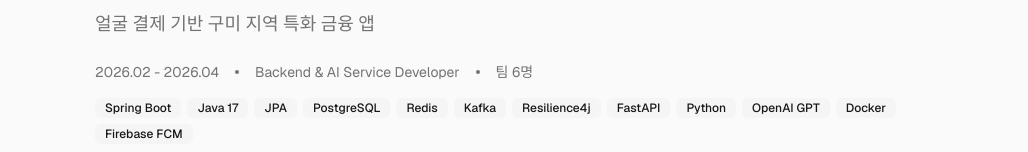
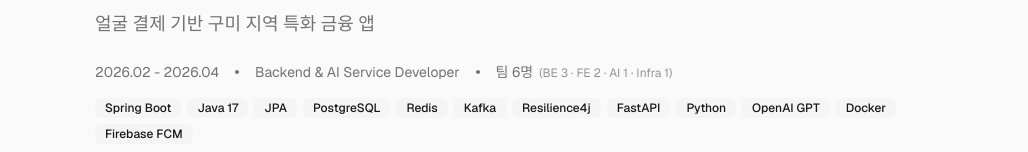
Before and after one commit to KnD0715/portfolio, a Next.js app: page /projects/naeda in a window 1280 px wide. Shown: the part 202-354 px from the top of the page, without its empty margins (121-1149 px from the left). Built offline with nearby package versions, Linux system fonts and the light colour scheme.

Commit message:
feat: 팀 구성 표시 추가 및 프로젝트 데이터 정비

```diff
--- a/src/app/projects/[slug]/page.tsx
+++ b/src/app/projects/[slug]/page.tsx
@@ -53,7 +53,14 @@ export default async function ProjectPage({ params }: Props) {
           <span className="h-1 w-1 rounded-full bg-muted-foreground" />
           <span>{project.role}</span>
           <span className="h-1 w-1 rounded-full bg-muted-foreground" />
-          <span>팀 {project.teamSize}명</span>
+          <span>
+            팀 {project.teamSize}명
+            {project.teamComposition && (
+              <span className="ml-1.5 text-xs opacity-75">
+                ({project.teamComposition.map((c) => `${c.role} ${c.count}`).join(" · ")})
+              </span>
+            )}
+          </span>
         </div>
 
         <div className="mt-4 flex flex-wrap gap-1.5">
--- a/src/data/projects/medichart.ts
+++ b/src/data/projects/medichart.ts
@@ -8,6 +8,10 @@ export const medichart: Project = {
     "바쁜 일상으로 건강을 놓치는 현대인들을 위한 질병 예측 및 건강진단서 해석 플랫폼입니다. 로그인/회원가입 시스템과 건강진단서 OCR 해석 기능의 백엔드를 담당했습니다.",
   period: "2024.07 - 2024.08",
   teamSize: 6,
+  teamComposition: [
+    { role: "BE", count: 4 },
+    { role: "FE", count: 2 },
+  ],
   role: "Backend Developer",
   thumbnail: "/images/projects/medichart-thumbnail.png",
   techStack: [
--- a/src/data/projects/naeda.ts
+++ b/src/data/projects/naeda.ts
@@ -8,6 +8,12 @@ export const naeda: Project = {
     "페이스페이(FacePay)로 결제할 때마다 포인트가 쌓이고, AI가 소비를 분석해주고, 모은 포인트로 구미 지역 할인권을 교환하는 지역 특화 금융 앱입니다. RBA 리스크 기반 인증, FDS 이상 거래 탐지, SSAFY 금융 API 5종 이상 연동을 담당했으며, RAG 기반 AI 챗봇 토미봇을 풀스택으로 구현했습니다.",
   period: "2026.02 - 2026.04",
   teamSize: 6,
+  teamComposition: [
+    { role: "BE", count: 3 },
+    { role: "FE", count: 2 },
+    { role: "AI", count: 1 },
+    { role: "Infra", count: 1 },
+  ],
   role: "Backend & AI Service Developer",
   thumbnail: "/images/projects/naeda-thumbnail.png",
   techStack: [
--- a/src/data/projects/spacearcade.ts
+++ b/src/data/projects/spacearcade.ts
@@ -8,7 +8,11 @@ export const spacearcade: Project = {
     "닉네임만 입력하면 최대 100명이 동시 접속해 미니게임을 라운드로 진행하고 최종 랭킹을 가리는 마리오 파티형 실시간 경쟁 플랫폼입니다. GitLab-Jenkins-Docker 기반 멀티 서버 CI/CD 파이프라인 구축, Nginx ip_hash 로드밸런싱 설계, Prometheus+Grafana 모니터링 운영, 미니게임 2종 개발을 담당했습니다.",
   period: "2026.04 - 2026.05",
   teamSize: 6,
-  role: "Infra & FullStack Developer",
+  teamComposition: [
+    { role: "Game Dev", count: 6 },
+    { role: "Infra", count: 1 },
+  ],
+  role: "Infra & Game Developer",
   thumbnail: "/images/projects/spacearcade-thumbnail.png",
   techStack: [
     "Jenkins",
@@ -29,12 +33,11 @@ export const spacearcade: Project = {
   features: [
     "GitLab → Jenkins → Docker 완전 자동화 CI/CD — 머지 한 번으로 SSAFY·C5a 두 서버 동시 배포 및 Mattermost 팀 알림",
     "Nginx ip_hash 로드밸런싱 — WebSocket 세션 고정(Sticky) + 100명 부하 분산",
-    "Let's Encrypt SSL — 전 구간 HTTPS / WebSocket wss 보안 연결",
     "Prometheus + Grafana 모니터링 — JVM·CPU·응답시간·동시 접속자 수 실시간 대시보드",
     "플러그인 기반 게임 모듈 아키텍처 — IGameModule 인터페이스 표준화, 게임 레지스트리 패턴",
     "무(無)DB 휘발성 설계 — 서버 메모리 + Redis로 방·게임·순위 상태 관리, 200ms 델타 동기화",
-    "단어 외우기 게임 — 30초 암기 + 60초 입력, Set 기반 O(1) 중복 체크",
-    "총알 피하기 게임 — delta time 프레임 독립 루프, 오브젝트 풀링 200개, 제곱근 생략 충돌 판정",
+    "단어 외우기 게임 — 30초 암기 + 60초 입력 구조의 기억력·타이핑 게임",
+    "총알 피하기 게임 — Canvas 2D API 기반, 시간 경과에 따른 난이도 증가",
   ],
   challenges: [
     {
@@ -95,7 +98,7 @@ export const spacearcade: Project = {
       area: "DevOps — 운영 인프라",
       summary:
         "100명 동시 접속을 두 서버로 분산하는 로드밸런싱과 SSL·모니터링 운영 환경 구축",
-      techStack: ["Nginx", "Let's Encrypt", "Prometheus", "Grafana"],
+      techStack: ["Nginx", "Prometheus", "Grafana"],
       contributions: [
         {
           title: "Nginx 리버스 프록시 + 로드밸런서",
@@ -105,9 +108,8 @@ export const spacearcade: Project = {
           ],
         },
         {
-          title: "보안 및 모니터링",
+          title: "모니터링",
           details: [
-            "Let's Encrypt SSL 인증서 발급 — 전 구간 HTTPS, WebSocket wss 보안 연결 적용",
             "Prometheus + Grafana 대시보드 — JVM·CPU·응답시간·동시 접속자 수 실시간 가시화",
           ],
         },
@@ -139,23 +141,21 @@ export const spacearcade: Project = {
     {
       area: "Frontend — 미니게임 2종",
       summary:
-        "Canvas 2D API 기반 미니게임 2종을 직접 설계·구현, 성능 최적화 적용",
-      techStack: ["React 18", "TypeScript", "Canvas 2D API", "requestAnimationFrame"],
+        "Canvas 2D API 기반 미니게임 2종 구현",
+      techStack: ["React 18", "TypeScript", "Canvas 2D API"],
       contributions: [
         {
           title: "총알 피하기 (우주 테마)",
           details: [
-            "requestAnimationFrame + delta time 적용 — 프레임 독립적(frame-independent) 게임 루프로 기기 성능 무관 공정한 난이도",
-            "총알 200개 오브젝트 풀링 — 객체 생성·소멸 반복 제거로 GC 부하 감소",
-            "충돌 판정 최적화 — 제곱근 생략 거리 비교(dx*dx + dy*dy < (r1+r2)²)로 연산량 절감",
+            "Canvas 2D API 기반 실시간 총알 피하기 게임 구현",
+            "시간 경과에 따라 총알 속도·수가 증가하는 난이도 설계",
           ],
         },
         {
           title: "단어 외우기 (고대 유적 테마)",
           details: [
             "30초 암기 → 60초 입력의 기억력·타이핑 게임 구조 설계",
-            "이미 맞힌 단어 중복 체크를 Set 자료구조로 O(1) 처리",
-            "단계 전환 CSS transition 연출로 자연스러운 게임 흐름 구현",
+            "이미 맞힌 단어 중복 입력 방지 및 단계 전환 UI 구현",
           ],
         },
       ],
--- a/src/data/projects/squiz.ts
+++ b/src/data/projects/squiz.ts
@@ -8,7 +8,14 @@ export const squiz: Project = {
     "스터디 모집부터 운영, AI 기반 CS 퀴즈 채점, 실시간 워크스페이스 협업까지 올인원으로 지원하는 스터디 관리 플랫폼입니다. 7개 백엔드 도메인 설계·구현·테스트, Python Flask 기반 AI 유사도 채점 서비스 단독 개발, React/TypeScript 워크스페이스 UI 풀스택 구현을 담당했습니다.",
   period: "2026.01 - 2026.02",
   teamSize: 6,
-  role: "Backend & AI Service Developer",
+  teamComposition: [
+    { role: "FullStack", count: 4 },
+    { role: "AI", count: 1 },
+    { role: "Infra", count: 1 },
+    { role: "Mobile", count: 1 },
+    { role: "FE", count: 1 },
+  ],
+  role: "FullStack & AI Service Developer",
   thumbnail: "/images/projects/squiz-thumbnail.png",
   techStack: [
     "Spring Boot",
--- a/src/types/project.ts
+++ b/src/types/project.ts
@@ -5,6 +5,7 @@ export interface Project {
   description: string;
   period: string;
   teamSize: number;
+  teamComposition?: { role: string; count: number }[];
   role: string;
   thumbnail: string;
   techStack: string[];
```
